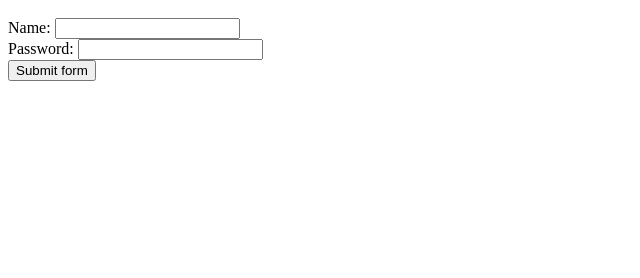
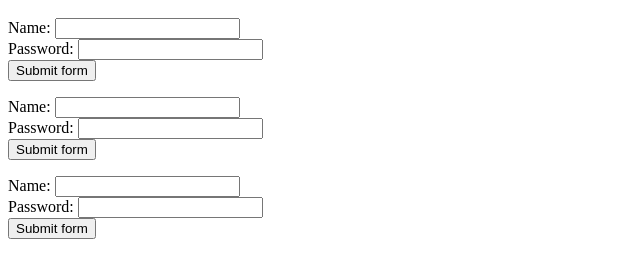
Before and after one commit to lifeprabath/hackall, a plain HTML site: page new.html in a window 1280 px wide. Shown: the part 48-326 px from the top of the page, without its empty margins (0-640 px from the left). Drawn offline with Linux system fonts and the light colour scheme.

Commit message:
Update new.html

```diff
--- a/new.html
+++ b/new.html
@@ -6,4 +6,16 @@ Name: <Input type="text" name="uname"><br>
 Password: <Input type="password" name="pword"> <br>
 <input type="submit" value="Submit form">
 </form>
+	<form name="form1" method="POST"
+	action="http://localhost/Myprojects/new.php">
+Name: <Input type="text" name="uname"><br>
+Password: <Input type="password" name="pword"> <br>
+<input type="submit" value="Submit form">
+</form>
+	<form name="form1" method="POST"
+	action="http://localhost/Myprojects/new.php">
+Name: <Input type="text" name="uname"><br>
+Password: <Input type="password" name="pword"> <br>
+<input type="submit" value="Submit form">
+</form>
 </body> </html>
```
